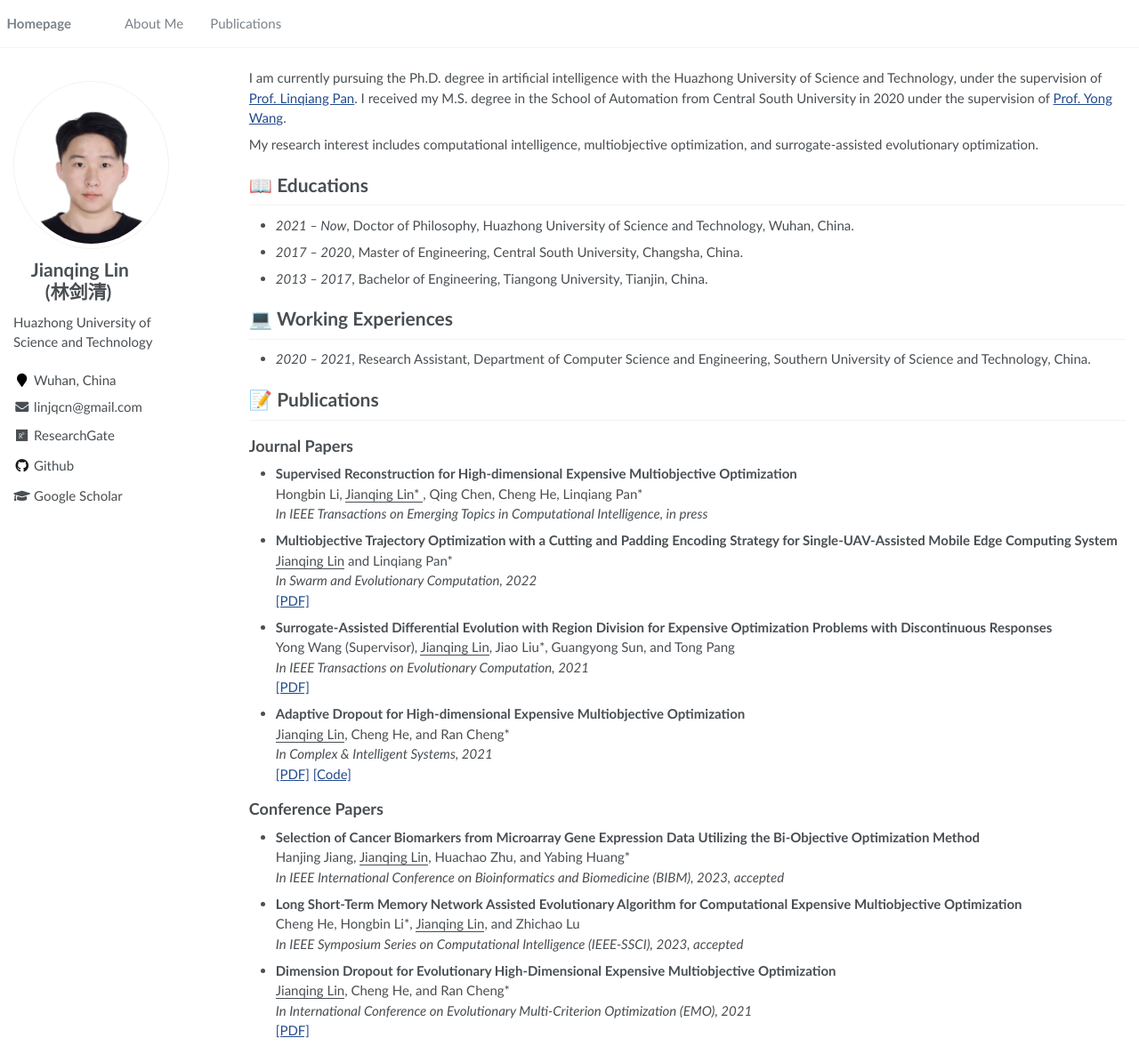
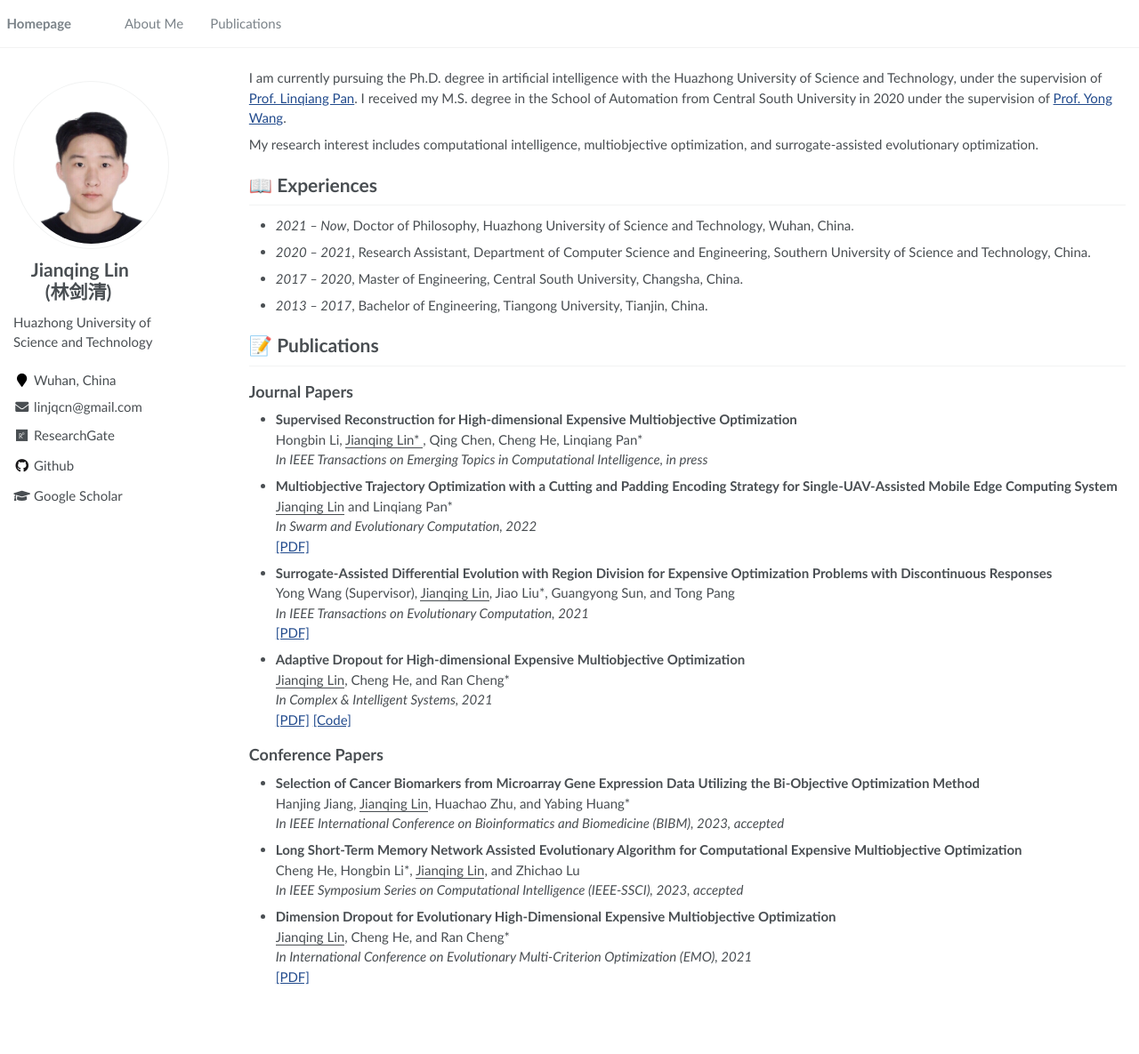
Before and after one commit to jqlincn/jqlincn.github.io, a Jekyll site: the page built from _pages/about.md, in a window 1280 px wide and 1185 px high. Shown: the whole window at 89% size. Built offline with Jekyll 4.4.1, drawn with Linux system fonts in a browser that asks for light colours.

Commit message:
Update about.md

```diff
--- a/_pages/about.md
+++ b/_pages/about.md
@@ -22,17 +22,15 @@ I am currently pursuing the Ph.D. degree in artificial intelligence with the Hua
 My research interest includes computational intelligence, multiobjective optimization, and surrogate-assisted evolutionary optimization.
 <!-- I have published more than 100 papers at the top international AI conferences with total <a href='https://scholar.google.com/citations?user=DhtAFkwAAAAJ'>google scholar citations <strong><span id='total_cit'>260000+</span></strong></a> (You can also use google scholar badge <a href='https://scholar.google.com/citations?user=DhtAFkwAAAAJ'><img src="https://img.shields.io/endpoint?url={{ url | url_encode }}&logo=Google%20Scholar&labelColor=f6f6f6&color=9cf&style=flat&label=citations"></a>). -->
 
-# 📖 Educations
+# 📖 Experiences
 - *2021 – Now*, Doctor of Philosophy, Huazhong University of Science and Technology, Wuhan, China.
+- *2020 – 2021*, Research Assistant, Department of Computer Science and Engineering, Southern University of Science and Technology, China.
 - *2017 – 2020*, Master of Engineering, Central South University, Changsha, China.
 - *2013 – 2017*, Bachelor of Engineering, Tiangong University, Tianjin, China.
 
 <!-- # 🔥 News -->
 <!-- - *2022.02*: &nbsp;🎉🎉 Lorem ipsum dolor sit amet, consectetur adipiscing elit. Vivamus ornare aliquet ipsum, ac tempus justo dapibus sit amet.  -->
 <!-- - *2022.02*: &nbsp;🎉🎉 Lorem ipsum dolor sit amet, consectetur adipiscing elit. Vivamus ornare aliquet ipsum, ac tempus justo dapibus sit amet.  -->
-
-# 💻 Working Experiences
-- *2020 – 2021*, Research Assistant, Department of Computer Science and Engineering, Southern University of Science and Technology, China.
 
 # 📝 Publications
 
```
